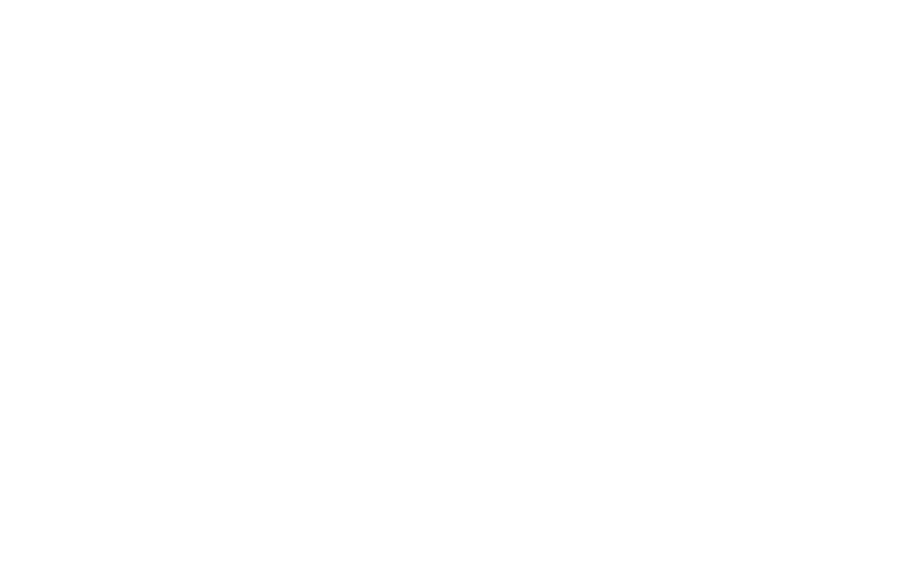
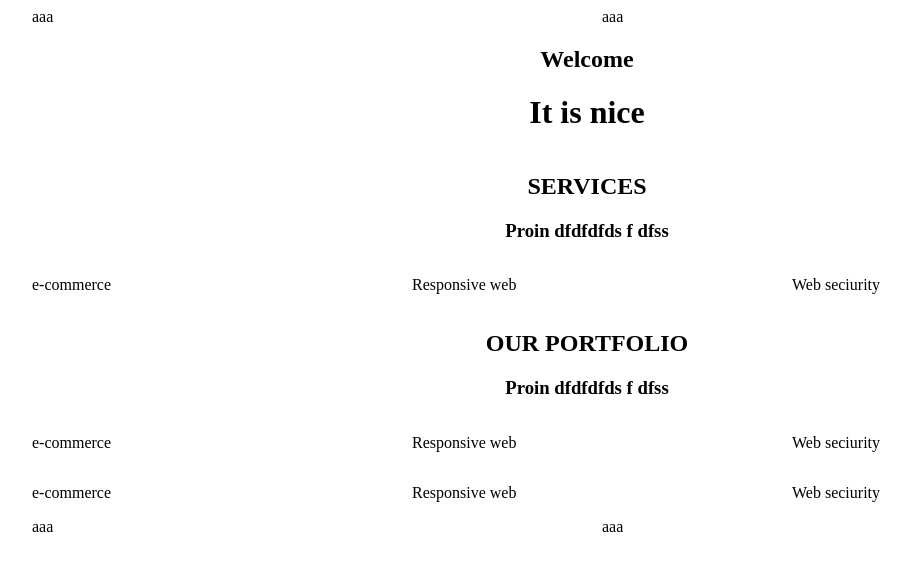
Before and after one commit to jfirlej/project-task, a website: page index.html in a window 1280 px wide. Shown: the whole page, without its empty margins (53-964 px from the left). Drawn offline with Linux system fonts and the light colour scheme.

Commit message:
build gird

```diff
--- a/index.html
+++ b/index.html
@@ -9,6 +9,98 @@
     <title>Document</title>
 </head>
 <body>
+    <nav>
+        <div class="container">
+            <div class="row">
+                <div class="col-md-6 ">aaa</div>
+                <div class="col-md-6">aaa</div>
+            </div>
+
+        </div>
+    </nav>
+    <header>
+        <div class="container">
+            <div class="row">
+                <div class="col-md-6 offset-md-3">
+                    <h2>Welcome</h2>
+                    <h1>It is nice</h1>
+                </div>
+
+            </div>
+
+        </div>
+
+    </header>
+    <main>
+        <section class="services">
+            <div class="container">
+                <div class="row">
+                    <div class="col-6 offset-3">
+                        <h2>SERVICES</h2>
+                        <h3>Proin dfdfdfds f dfss</h3>
+
+                    </div>
+                </div>
+                <div class="row justify-content-center">
+                        <div class="col-4">
+                                <p>e-commerce</p>
+                        </div>
+                        <div class="col-4">
+                                <p>Responsive web</p>
+                        </div>
+                        <div class="col-4">
+                                <p>Web seciurity</p>
+                        </div>
+                </div>
+
+
+
+            </div>
+        </section>
+        <section class="portfolio">
+            <div class="container">
+                    <div class="row">
+                            <div class="col-6 offset-3">
+                                <h2>OUR PORTFOLIO</h2>
+                                <h3>Proin dfdfdfds f dfss</h3>
+
+                            </div>
+                     </div>
+                     <div class="row justify-content-center">
+                            <div class="col-4">
+                                    <p>e-commerce</p>
+                            </div>
+                            <div class="col-4">
+                                    <p>Responsive web</p>
+                            </div>
+                            <div class="col-4">
+                                    <p>Web seciurity</p>
+                            </div>
+                    </div>
+                    <div class="row justify-content-center">
+                            <div class="col-4">
+                                    <p>e-commerce</p>
+                            </div>
+                            <div class="col-4">
+                                    <p>Responsive web</p>
+                            </div>
+                            <div class="col-4">
+                                    <p>Web seciurity</p>
+                            </div>
+                    </div>
+
+            </div>
+        </section>
+    </main>
+    <footer>
+            <div class="container">
+                    <div class="row">
+                        <div class="col-md-6 ">aaa</div>
+                        <div class="col-md-6">aaa</div>
+                    </div>
+
+             </div>
+    </footer>
 
 </body>
 </html>
--- a/sass/style.scss
+++ b/sass/style.scss
@@ -1,18 +1,3 @@
-*, *::before, *::after {
-	box-sizing: border-box;
+h1,h2,h3 {
+    text-align: center;
 }
-body {
-    margin: 0;
-    text-align: center;
-    background: #fff;
-    color: #3d3d3d;
-    font-size: 16px;
-    line-height: 1.7;
-}
-.container {
-    max-width: 1140px;
-    margin: 0 auto;
-    padding: 0 20px;
-    text-align: center;
-
-}
```
Also changed, not shown: css/style.css, sass/style.css, 1 other file.
